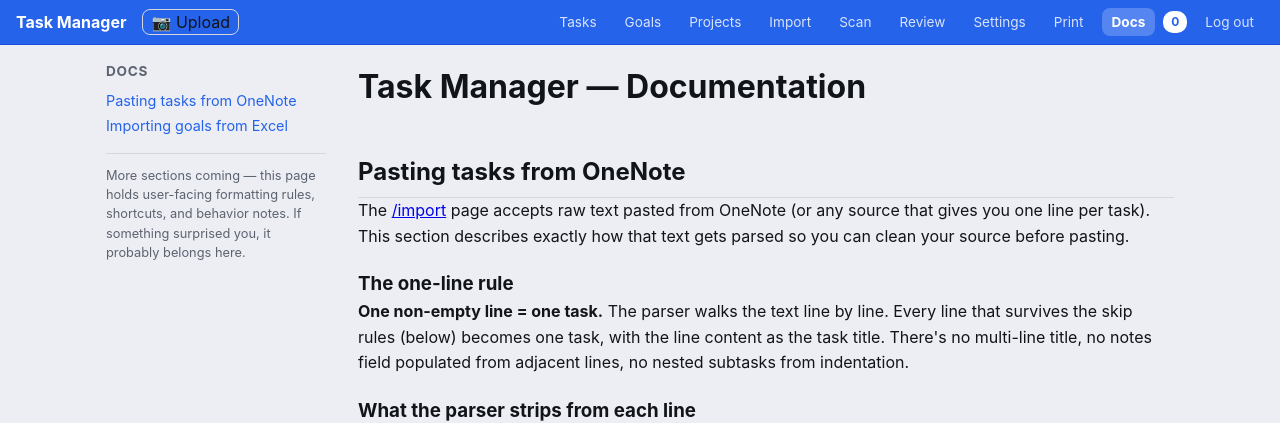
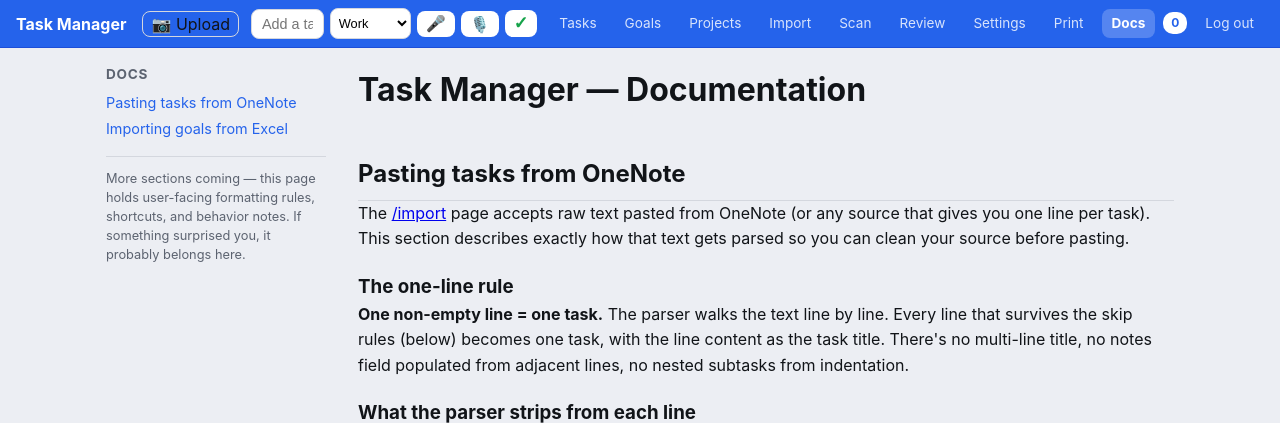
Before and after one commit to shigsdev/taskmanager, a Python web app: template templates/docs.html in a window 1280 px wide. Shown: the top 423 px of the page. Run offline with Jinja, Linux system fonts and the light colour scheme; the template is opened without the code that fills it, so the values that code supplies are empty.

Commit message:
Fix: restore capture bar on /docs; add #35 (auto-spawn) + #36 (voice-memo NLP)
Bug user reported 2026-04-21: "when going over to docs, a lot of the
taskbar is gone." I had intentionally omitted the capture-bar block
on /docs ("this is reading material") — but every other subpage
(goals, projects, tier.<name>, completed, import) has the full
capture bar, and there's no good reason for /docs to be an
exception. Anything typed lands in Inbox; reading docs and wanting
to capture something aren't mutually exclusive.

Fix:
- templates/docs.html: restore the full capture bar block (same
  markup as goals.html, no `data-default-tier` so new tasks default
  to Inbox)
- templates/docs.html: add the scripts block (app.js, parse_capture,
  capture) so the capture bar actually works — easy to forget on a
  page that had neither previously
- tests/test_views.py: new `test_docs_page_has_capture_bar`
  regression assertion (captures + scripts present) so the absence
  doesn't silently come back
- static/sw.js: v45 → v46

Backlog additions (screenshot-driven — user shared an image showing
real Meds card sitting next to 5 dashed previews on This Week):
- #35 Auto-spawn recurring tasks on their fire day via a new
  APScheduler cron (same pattern as the #27 tomorrow-roll, probably
  00:05 DIGEST_TZ). Closes the "preview cards show coming tasks but
  nothing materialises them automatically" gap noted in the same
  screenshot context.
- #36 Voice-memo NLP intelligence — extend the Claude prompt in
  scan_service.parse_tasks_from_text (or voice parsing) to infer
  tier/type/due_date/project_hint/goal_hint alongside the flat
  titles. User hint: "NLP for voice memos to have intelligence
  into what I am saying." Structured output with client review
  screen pre-populated so errors are trivially corrected.

Note: the screenshot also showed the #34 fix working correctly —
no duplicate Meds preview. The apparent "different format" the user
observed is the intended real-Task-vs-preview visual distinction;
closing that gap is what #35 would do (materialise templates on
their fire day so they're real cards instead of dashed previews).

Status: 🔄 IN PROGRESS — pre-deploy green; post-deploy validate +
prod smoke next; ✅ flip in a separate commit.

Co-Authored-By: Claude Opus 4.7 (1M context) <noreply@anthropic.com>

```diff
--- a/static/sw.js
+++ b/static/sw.js
@@ -5,7 +5,7 @@
  * Bump CACHE_VERSION when deploying new static files.
  */
 
-var CACHE_VERSION = "v45";
+var CACHE_VERSION = "v46";
 var CACHE_NAME = "taskmanager-" + CACHE_VERSION;
 
 var APP_SHELL = [
--- a/templates/docs.html
+++ b/templates/docs.html
@@ -3,7 +3,19 @@
 {% block title %}Docs — Task Manager{% endblock %}
 
 {% block capture %}
-{# No capture bar on the docs page — this is reading material. #}
+{# Full capture bar — same pattern as goals/projects/tier/completed.
+   Reading docs doesn't preclude capturing a task; anything typed
+   here lands in Inbox (the server's default). #}
+<div class="capture-bar" id="captureBar">
+    <input type="text" id="captureInput" placeholder="Add a task…" autocomplete="off">
+    <select id="captureType" title="Task type">
+        <option value="work">Work</option>
+        <option value="personal">Personal</option>
+    </select>
+    <button type="button" id="captureVoice" class="icon-btn" title="Voice input (real-time dictation)">🎤</button>
+    <a href="{{ url_for('voice_memo_page') }}" class="icon-btn" id="captureVoiceMemo" title="Voice memo (record long-form, parse to tasks)" role="button">🎙️</a>
+    <button type="button" id="captureSubmit" class="icon-btn" title="Add task">✓</button>
+</div>
 {% endblock %}
 
 {% block content %}
@@ -176,3 +188,12 @@ Skip this line (too short)</pre>
     </main>
 </div>
 {% endblock %}
+
+{% block scripts %}
+{# Load app.js (for apiFetch + capture-submit wiring) + parse/capture
+   so the newly-restored capture bar works. Same pattern as goals.html
+   and projects.html. #}
+<script src="{{ url_for('static', filename='app.js') }}"></script>
+<script src="{{ url_for('static', filename='parse_capture.js') }}"></script>
+<script src="{{ url_for('static', filename='capture.js') }}"></script>
+{% endblock %}
```
Also changed, not shown: BACKLOG.md (+2 -0 lines), tests/test_views.py (+17 -0 lines).
